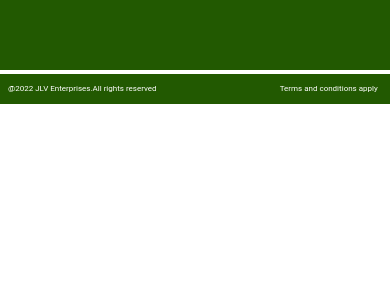
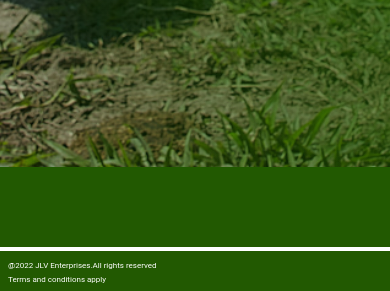
Before and after one commit to okidijimmy200/jlvtest, a React (Create React App) app: page /contact in a window 390 px wide. Shown: the part 1141-1432 px from the top of the page. Before the commit the page ends 1245 px from the top, so only its background shows below. Built offline with nearby package versions, Linux system fonts and the light colour scheme; the HTML template or start-up script is replaced by a standard one.

Commit message:
responsive-4

```diff
--- a/src/components/about/header/Header.scss
+++ b/src/components/about/header/Header.scss
@@ -88,6 +88,10 @@
     width: auto;
     background-size: cover;  /* background cover takes over the width of view port */
     background-position: top;
+    @media only screen and (max-width: 400px) {
+        height: 20rem;
+
+    }
 
     // @media only screen and (min-width: 1200px) {
     //     height: 35rem;
--- a/src/components/contact/footer/Footer.scss
+++ b/src/components/contact/footer/Footer.scss
@@ -28,6 +28,11 @@
             grid-template-columns: 1.5fr 1fr 1fr;
 
         }
+        @media only screen and (max-width: 400px) {
+            grid-template-columns: auto;
+            grid-template-rows: auto auto;
+
+        }
     }
 
     &__about {
--- a/src/components/contact/header/Contact.scss
+++ b/src/components/contact/header/Contact.scss
@@ -19,7 +19,7 @@
 
     }
     @media only screen and (max-width: 400px) {
-        height: 134vh;
+        height: 155vh;
 
     }
 
--- a/src/components/footer/Footer.scss
+++ b/src/components/footer/Footer.scss
@@ -116,6 +116,11 @@
             grid-template-columns: 1.5fr 1fr 1fr;
 
         }
+        @media only screen and (max-width: 400px) {
+            grid-template-columns: auto auto;
+            grid-template-rows: auto auto;
+
+        }
         // @media only screen and (max-width: 500px) {
         //     grid-column-gap: 1rem;
         //     padding: 1rem;
--- a/src/components/home/header/Header.scss
+++ b/src/components/home/header/Header.scss
@@ -242,6 +242,13 @@
             text-decoration: none;
             color: #fff;
         }
+        @media only screen and (max-width: 400px) {
+            font-size: 1.2rem;
+            font-weight: 500;
+            &:not(:last-child) {
+                margin-bottom: 0.5rem;
+        }
+        }
     }
 }
 
```
